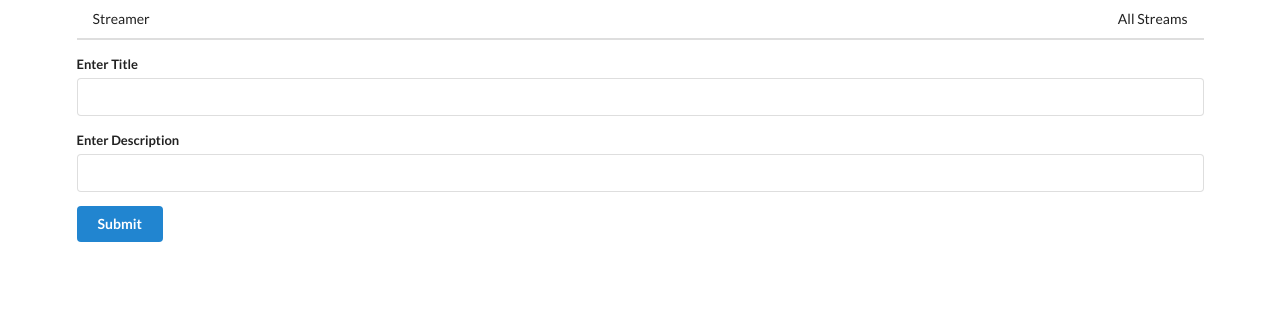
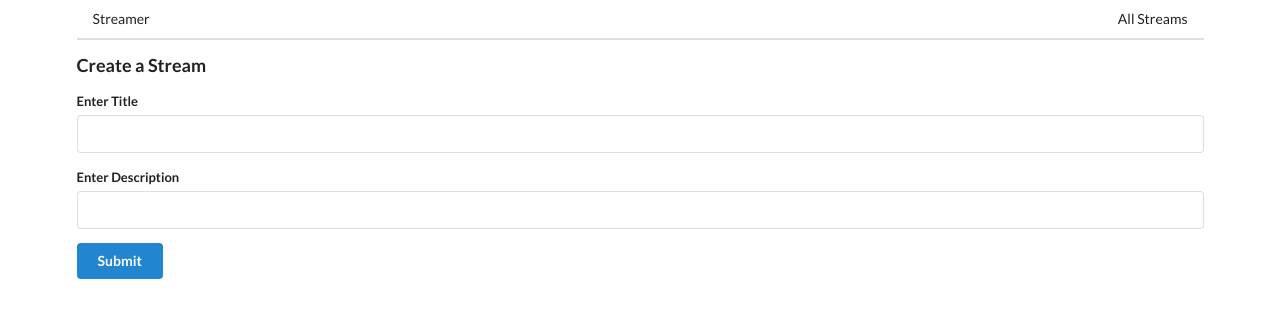
Before and after one commit to robellis07/Streams, a React (Create React App) app in the folder client/: page /streams/new in a window 1280 px wide. Shown: the top 318 px of the page. Built offline with nearby package versions, Linux system fonts and the light colour scheme.

Commit message:
added reusable component for edit/create

```diff
--- a/client/src/actions/index.js
+++ b/client/src/actions/index.js
@@ -45,8 +45,9 @@ export const fetchStream = id => async dispatch => {
 };
 
 export const editStream = (id, formValues) => async dispatch => {
-  const response = await streams.put(`/streams/${id}`, formValues);
+  const response = await streams.patch(`/streams/${id}`, formValues);
   dispatch({ type: EDIT_STREAM, payload: response.data });
+  history.push('/');
 };
 
 export const deleteStream = id => async dispatch => {
--- a/client/src/components/streams/StreamCreate.js
+++ b/client/src/components/streams/StreamCreate.js
@@ -1,69 +1,21 @@
 import React, { Component } from 'react';
-import { Field, reduxForm } from 'redux-form';
 import { connect } from 'react-redux';
 import { createStream } from '../../actions';
+import StreamForm from './StreamForm';
 
 class StreamCreate extends Component {
-  renderError = ({ error, touched }) => {
-    if (error && touched) {
-      return (
-        <div className="ui error message">
-          <div className="header">{error}</div>
-        </div>
-      );
-    }
-  };
-
-  renderInput = ({ input, label, meta }) => {
-    const className = `field ${meta.error && meta.touched ? 'error' : ''}`;
-    return (
-      <div className={className}>
-        <label>{label}</label>
-        <input {...input} />
-        {this.renderError(meta)}
-      </div>
-    );
-  };
-
   onSubmit = async formValues => {
     this.props.createStream(formValues);
   };
 
   render() {
     return (
-      <form
-        className="ui form error"
-        onSubmit={this.props.handleSubmit(this.onSubmit)}
-      >
-        <Field name="title" component={this.renderInput} label="Enter Title" />
-        <Field
-          name="description"
-          component={this.renderInput}
-          label="Enter Description"
-        />
-        <button className="ui button primary">Submit</button>
-      </form>
+      <div>
+        <h3>Create a Stream</h3>
+        <StreamForm onSubmit={this.onSubmit} />
+      </div>
     );
   }
 }
 
-const validate = formValues => {
-  const errors = {};
-
-  if (!formValues.title) {
-    errors.title = 'Yo, add a title';
-  }
-
-  if (!formValues.description) {
-    errors.description = 'Yo, add a desc';
-  }
-
-  return errors;
-};
-
-const formWrapper = reduxForm({
-  form: 'streamCreate',
-  validate: validate
-})(StreamCreate);
-
-export default connect(null, { createStream })(formWrapper);
+export default connect(null, { createStream })(StreamCreate);
--- a/client/src/components/streams/StreamEdit.js
+++ b/client/src/components/streams/StreamEdit.js
@@ -1,6 +1,7 @@
 import React, { Component } from 'react';
 import { connect } from 'react-redux';
-import { fetchStream } from '../../actions';
+import { fetchStream, editStream } from '../../actions';
+import StreamForm from './StreamForm';
 
 class StreamEdit extends Component {
   componentDidMount() {
@@ -8,25 +9,24 @@ class StreamEdit extends Component {
     this.props.fetchStream(id);
   }
 
-  renderDesc() {
-    const { stream } = this.props;
+  onSubmit = async formValues => {
+    const { id } = this.props.match.params;
+    this.props.editStream(id, formValues);
+  };
 
-    if (stream) {
-      return (
-        <div>
-          <label>Stream Name:</label>
-          {stream.description}
-        </div>
-      );
-    }
-  }
   render() {
-    console.log('props', this.props);
+    const { title, description } = this.props.stream;
 
     return (
       <div>
-        StreamEdit
-        {this.renderDesc()}
+        <h3>Edit a Stream</h3>
+        <StreamForm
+          initialValues={{
+            title: title,
+            description: description
+          }}
+          onSubmit={this.onSubmit}
+        />
       </div>
     );
   }
@@ -39,4 +39,6 @@ const mapStateToProps = (state, ownProps) => {
   };
 };
 
-export default connect(mapStateToProps, { fetchStream })(StreamEdit);
+export default connect(mapStateToProps, { fetchStream, editStream })(
+  StreamEdit
+);
--- /dev/null
+++ b/client/src/components/streams/StreamForm.js
@@ -0,0 +1,65 @@
+import React, { Component } from 'react';
+import { Field, reduxForm } from 'redux-form';
+
+class StreamForm extends Component {
+  renderError = ({ error, touched }) => {
+    if (error && touched) {
+      return (
+        <div className="ui error message">
+          <div className="header">{error}</div>
+        </div>
+      );
+    }
+  };
+
+  renderInput = ({ input, label, meta }) => {
+    const className = `field ${meta.error && meta.touched ? 'error' : ''}`;
+    return (
+      <div className={className}>
+        <label>{label}</label>
+        <input {...input} />
+        {this.renderError(meta)}
+      </div>
+    );
+  };
+
+  onSubmit = async formValues => {
+    this.props.onSubmit(formValues);
+  };
+
+  render() {
+    return (
+      <form
+        className="ui form error"
+        onSubmit={this.props.handleSubmit(this.onSubmit)}
+      >
+        <Field name="title" component={this.renderInput} label="Enter Title" />
+        <Field
+          name="description"
+          component={this.renderInput}
+          label="Enter Description"
+        />
+        <button className="ui button primary">Submit</button>
+      </form>
+    );
+  }
+}
+
+const validate = formValues => {
+  const errors = {};
+
+  if (!formValues.title) {
+    errors.title = 'Yo, add a title';
+  }
+
+  if (!formValues.description) {
+    errors.description = 'Yo, add a desc';
+  }
+
+  return errors;
+};
+
+export default reduxForm({
+  form: 'streamForm',
+  validate: validate
+})(StreamForm);
```
Also changed, not shown: 1 other file (tests, documents, lock files or other folders).
